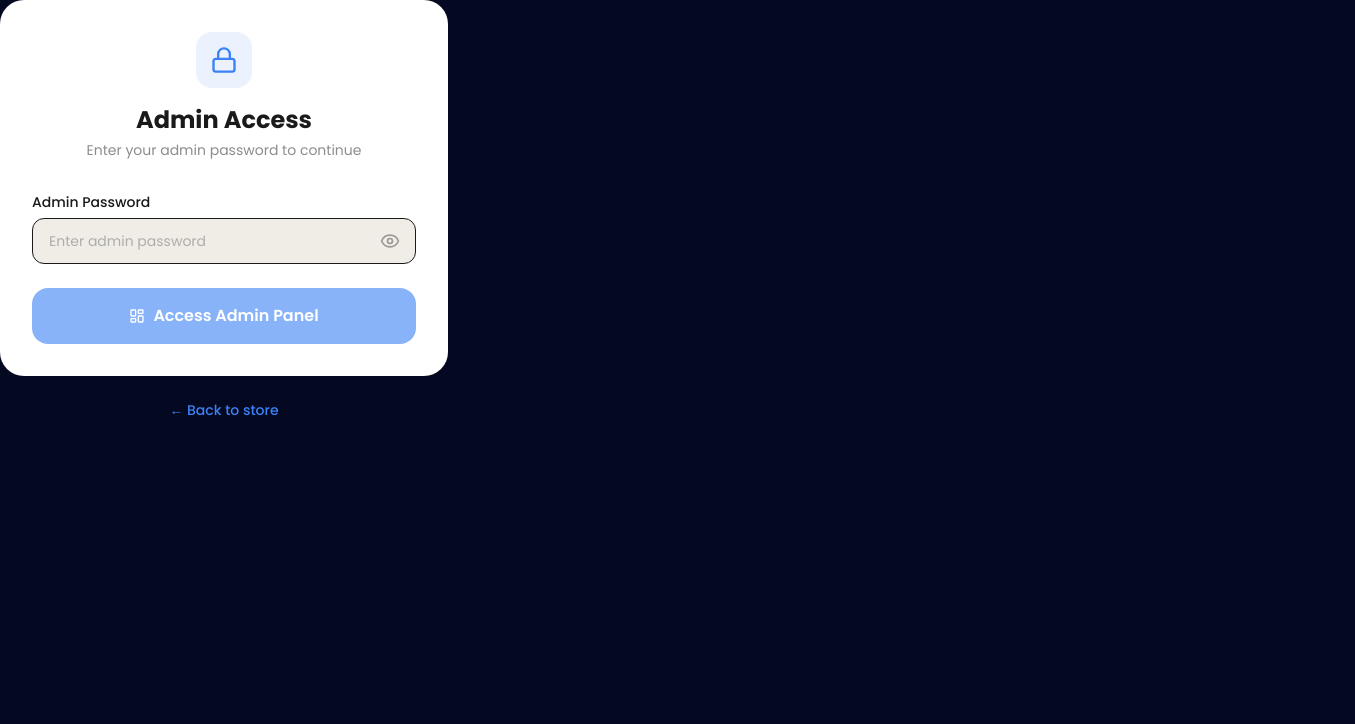
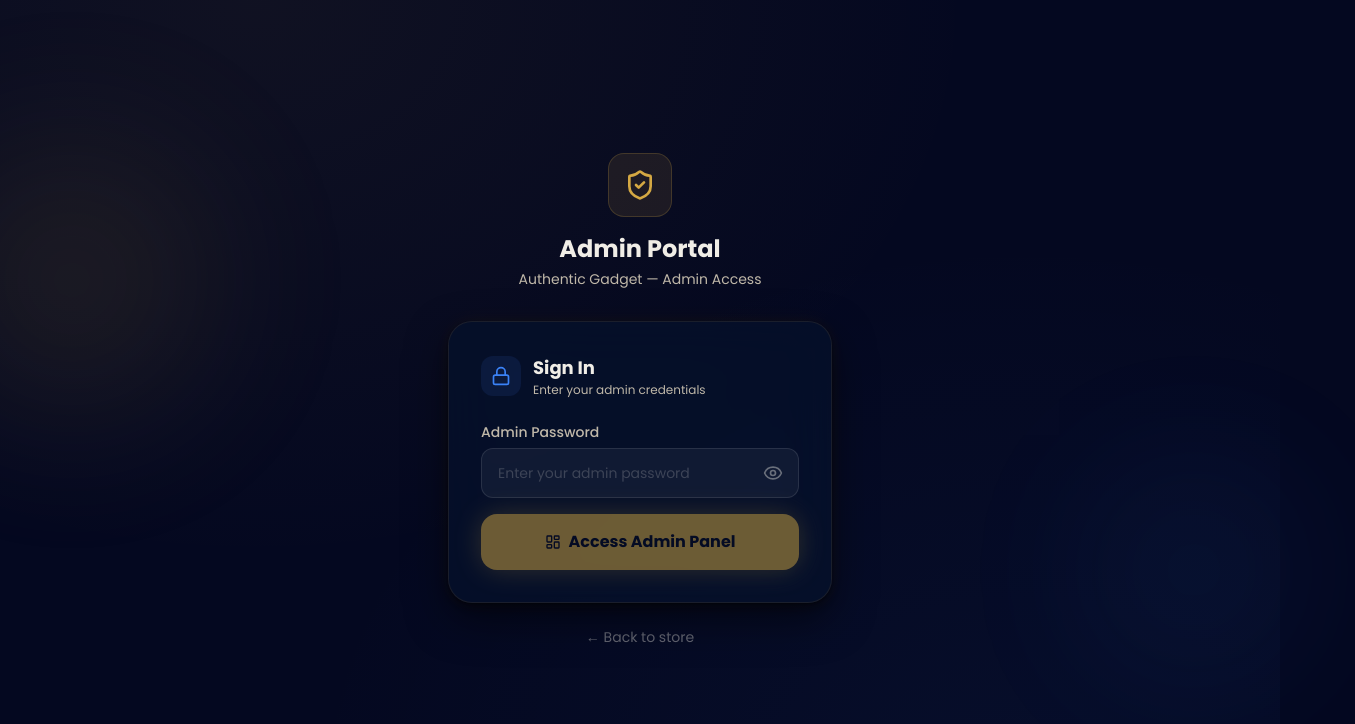
Before and after one commit to Enoxtech/authentic-gadget, a Next.js app: page /admin/login in a window 1280 px wide. Shown: the top 724 px of the page, 1355 px wide, since content can reach past the window. Built offline with nearby package versions, Linux system fonts and the light colour scheme.

Commit message:
fix: admin login page redesigned — centered, dark space theme, gold accents

```diff
--- a/app/admin/login/page.tsx
+++ b/app/admin/login/page.tsx
@@ -3,7 +3,7 @@
 import { useState } from "react";
 import Link from "next/link";
 import { useRouter } from "next/navigation";
-import { Lock, Eye, EyeOff, LayoutDashboard } from "lucide-react";
+import { Lock, Eye, EyeOff, LayoutDashboard, ShieldCheck } from "lucide-react";
 
 export default function AdminLoginPage() {
   const router = useRouter();
@@ -25,11 +25,8 @@ export default function AdminLoginPage() {
       });
       const data = await res.json();
 
-      if (!res.ok) {
-        throw new Error(data.error || "Authentication failed");
-      }
+      if (!res.ok) throw new Error(data.error || "Authentication failed");
 
-      // Success — redirect to dashboard
       router.push("/admin/dashboard");
       router.refresh();
     } catch (err: any) {
@@ -40,32 +37,51 @@ export default function AdminLoginPage() {
   };
 
   return (
-    <div className="w-full max-w-md">
-      <div className="bg-white rounded-3xl shadow-card p-8">
+    <div className="min-h-screen flex flex-col items-center justify-center bg-dark-space px-4 py-12">
+      {/* Ambient background orbs */}
+      <div className="orb orb-gold" style={{ width: "400px", height: "400px", top: "10%", left: "-10%" }} />
+      <div className="orb orb-electric" style={{ width: "300px", height: "300px", bottom: "10%", right: "-5%" }} />
+
+      {/* Card */}
+      <div className="relative w-full max-w-sm">
+        {/* Logo / Brand */}
+        <div className="text-center mb-8">
+          <div className="inline-flex items-center justify-center w-16 h-16 rounded-2xl bg-gold/10 border border-gold/20 mb-4">
+            <ShieldCheck className="w-8 h-8 text-gold" />
+          </div>
+          <h1 className="font-display text-2xl font-bold text-fog">
+            Admin Portal
+          </h1>
+          <p className="text-fog-muted text-sm mt-1">
+            Authentic Gadget — Admin Access
+          </p>
+        </div>
+
+        {/* Form card */}
+        <div className="bg-navy/80 backdrop-blur-xl border border-gold/10 rounded-3xl p-8 shadow-layers">
           {/* Header */}
-        <div className="text-center mb-8">
-          <div className="inline-flex items-center justify-center w-14 h-14 rounded-2xl bg-electric/10 mb-4">
-            <Lock className="w-7 h-7 text-electric" />
+          <div className="flex items-center gap-3 mb-6">
+            <div className="w-10 h-10 rounded-xl bg-electric/10 flex items-center justify-center">
+              <Lock className="w-5 h-5 text-electric" />
             </div>
-          <h1 className="font-display text-2xl font-bold text-charcoal">
-            Admin Access
-          </h1>
-          <p className="text-charcoal/50 text-sm mt-1">
-            Enter your admin password to continue
-          </p>
+            <div>
+              <h2 className="font-bold text-fog text-lg">Sign In</h2>
+              <p className="text-fog-muted text-xs">Enter your admin credentials</p>
+            </div>
           </div>
 
           {/* Error */}
           {error && (
-          <div className="mb-4 p-3 rounded-xl bg-red-50 border border-red-100 text-red-600 text-sm">
+            <div className="mb-4 p-3 rounded-xl bg-red-500/10 border border-red-500/20 text-red-400 text-sm flex items-center gap-2">
+              <span className="w-2 h-2 rounded-full bg-red-500 shrink-0" />
               {error}
             </div>
           )}
 
-        {/* Password form */}
-        <form onSubmit={handleLogin}>
-          <div className="mb-6">
-            <label className="block text-sm font-medium text-charcoal mb-1.5">
+          {/* Form */}
+          <form onSubmit={handleLogin} className="space-y-4">
+            <div>
+              <label className="block text-sm font-medium text-fog-muted mb-1.5">
                 Admin Password
               </label>
               <div className="relative">
@@ -73,13 +89,13 @@ export default function AdminLoginPage() {
                   type={showPassword ? "text" : "password"}
                   value={password}
                   onChange={(e) => setPassword(e.target.value)}
-                placeholder="Enter admin password"
-                className="w-full px-4 py-3 pr-12 rounded-xl border border-fog-200 bg-fog text-charcoal text-sm placeholder:text-charcoal/30 focus:outline-none focus:ring-2 focus:ring-electric focus:border-transparent transition-all"
+                  placeholder="Enter your admin password"
+                  className="w-full px-4 py-3.5 pr-12 rounded-xl bg-white/5 border border-white/10 text-fog text-sm placeholder:text-fog/20 focus:outline-none focus:ring-2 focus:ring-gold/50 focus:border-gold/30 transition-all"
                 />
                 <button
                   type="button"
                   onClick={() => setShowPassword(!showPassword)}
-                className="absolute right-4 top-1/2 -translate-y-1/2 text-charcoal/40 hover:text-charcoal/70"
+                  className="absolute right-4 top-1/2 -translate-y-1/2 text-fog/40 hover:text-fog/70 transition-colors"
                 >
                   {showPassword ? <EyeOff className="w-5 h-5" /> : <Eye className="w-5 h-5" />}
                 </button>
@@ -89,12 +105,12 @@ export default function AdminLoginPage() {
             <button
               type="submit"
               disabled={loading || !password}
-            className="w-full py-4 bg-electric text-white font-semibold rounded-2xl hover:bg-electric/90 transition-colors disabled:opacity-60 disabled:cursor-not-allowed flex items-center justify-center gap-2"
+              className="w-full py-4 bg-gold text-midnight font-bold rounded-2xl hover:bg-gold/90 transition-all disabled:opacity-50 disabled:cursor-not-allowed flex items-center justify-center gap-2 pulse-glow-gold"
             >
               {loading ? (
                 <>
-                <span className="w-4 h-4 border-2 border-white/30 border-t-white rounded-full animate-spin" />
-                Signing in...
+                  <span className="w-4 h-4 border-2 border-midnight/30 border-t-midnight rounded-full animate-spin" />
+                  Authenticating...
                 </>
               ) : (
                 <>
@@ -107,11 +123,15 @@ export default function AdminLoginPage() {
         </div>
 
         {/* Back to store */}
-      <p className="text-center text-sm text-charcoal/50 mt-6">
-        <Link href="/" className="text-electric font-medium hover:underline">
+        <div className="text-center mt-6">
+          <Link
+            href="/"
+            className="text-sm text-fog/40 hover:text-gold transition-colors flex items-center justify-center gap-1"
+          >
             ← Back to store
           </Link>
-      </p>
+        </div>
+      </div>
     </div>
   );
 }
```
Lines whose indentation alone changed are shown as unchanged.
